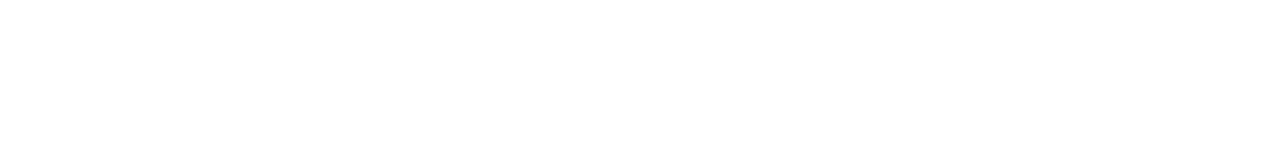
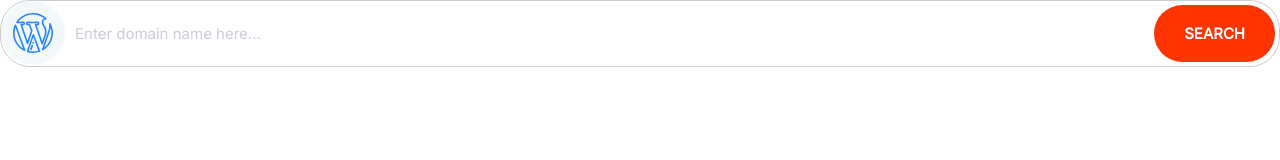
Before and after one commit to sanyakhanna3095/Moshify, a plain HTML site: page index.html in a window 1280 px wide. Drawn offline with Linux system fonts and the light colour scheme.

Commit message:
built input groups component

```diff
--- a/css/styles.css
+++ b/css/styles.css
@@ -4,6 +4,8 @@
     --color-accent:#ff3400;
     --color-headings:#1b0760;
     --color-body:#918ca4;
+    --color-border: #ccc;
+    --border-radius: 30px;
 }
 
 *, *::after, *::before{
@@ -236,3 +238,41 @@ a{
         font-size: 1.5rem;
     }
 }
+
+
+/* Inputs */
+.input{
+    border-radius: var(--border-radius);
+    border: 1px solid var(--color-border);
+    color: var(--color-headings);
+    font-size: 2rem;
+    outline: 0;
+    padding: 1.5rem 3.5rem;
+}
+
+::placeholder{
+    color: #cdcbd7;
+}
+
+.input-group{
+    border: 1px solid var(--color-border);
+    border-radius: var(--border-radius);
+    display: flex;
+}
+
+.input-group .input{
+    border: 0;
+    flex-grow: 1;
+    padding: 1.5rem 1rem;
+}
+
+.input-group .btn{
+    margin: 4px;
+
+}
+
+@media screen and (min-width:1024px) {
+    .input{
+        font-size: 1.5rem;
+    }
+}
--- a/index.html
+++ b/index.html
@@ -12,6 +12,14 @@
     <link rel="stylesheet" href="css/styles.css">
 </head>
 <body>
-
+    <div class="input-group">
+        <span class="icon-container">
+        <svg class="icon icon--primary">
+            <use xlink:href="images/sprite.svg#wordpress"></use>
+        </svg>
+    </span>
+        <input type="text" class="input" placeholder="Enter domain name here...">
+        <button class="btn btn--accent">Search</button>
+    </div>
 </body>
 </html>
```
Also changed, not shown: components/input_groups.html (added, +9 -0 lines).
